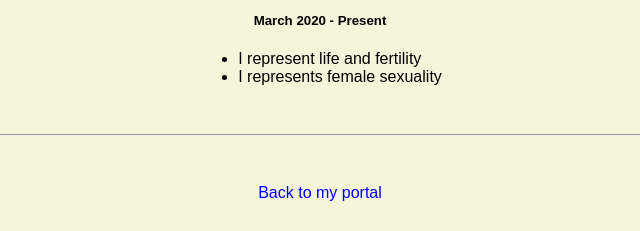
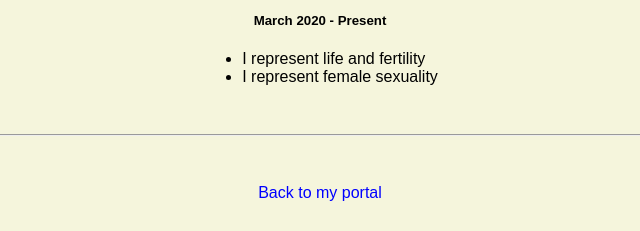
Before and after one commit to whiteplumeria/whiteplumeria.github.io, a plain HTML site: page resume.html in a window 1280 px wide. Shown: the part 973-1204 px from the top of the page, 320-960 px from the left. Drawn offline with Linux system fonts and the light colour scheme.

Commit message:
Update resume.html

```diff
--- a/resume.html
+++ b/resume.html
@@ -40,7 +40,7 @@
     <h5>March 2020 - Present</h5>
       <ul>
         <li>I represent life and fertility</li>
-        <li>I represents female sexuality</li>
+        <li>I represent female sexuality</li>
       </ul>
   </body>
 
```
